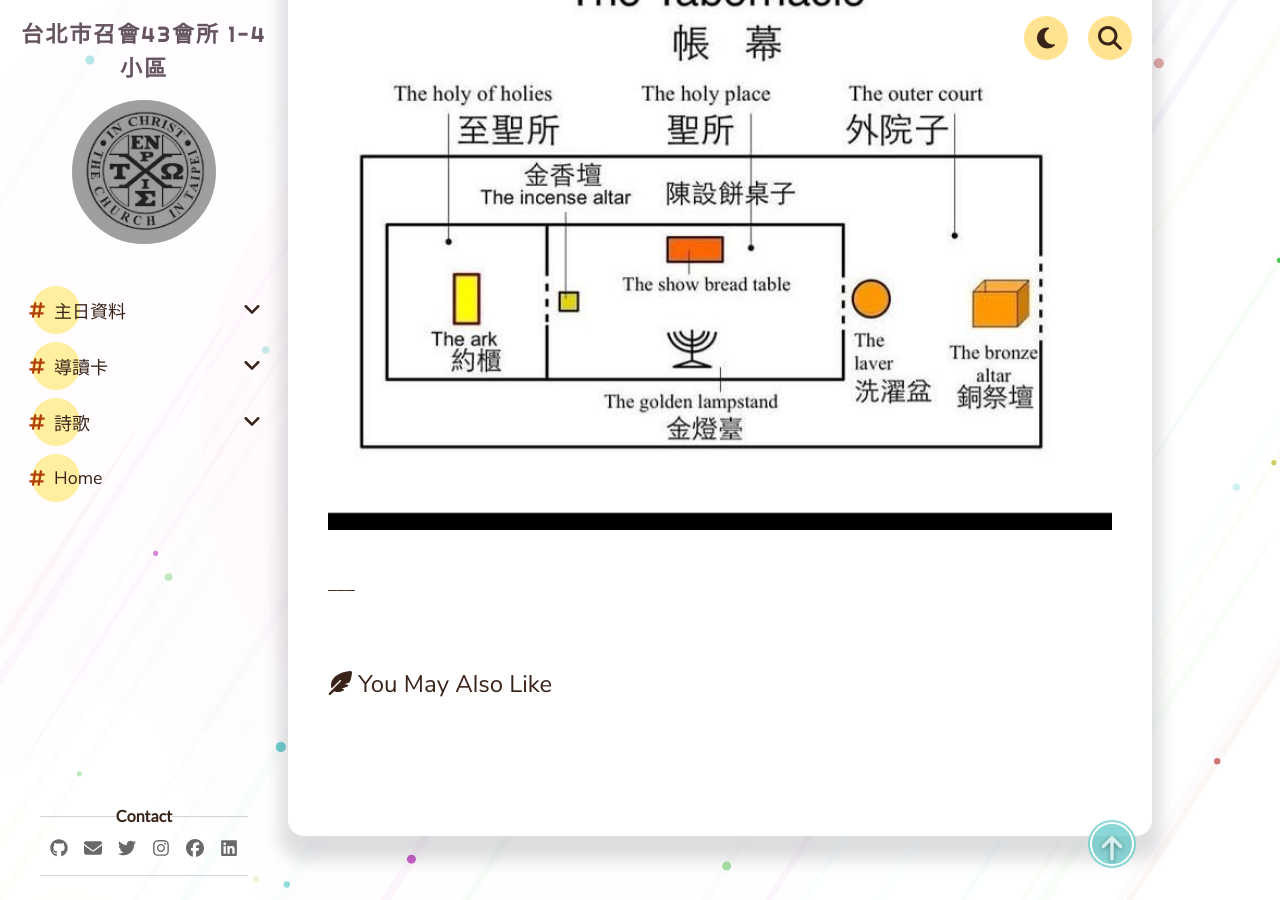
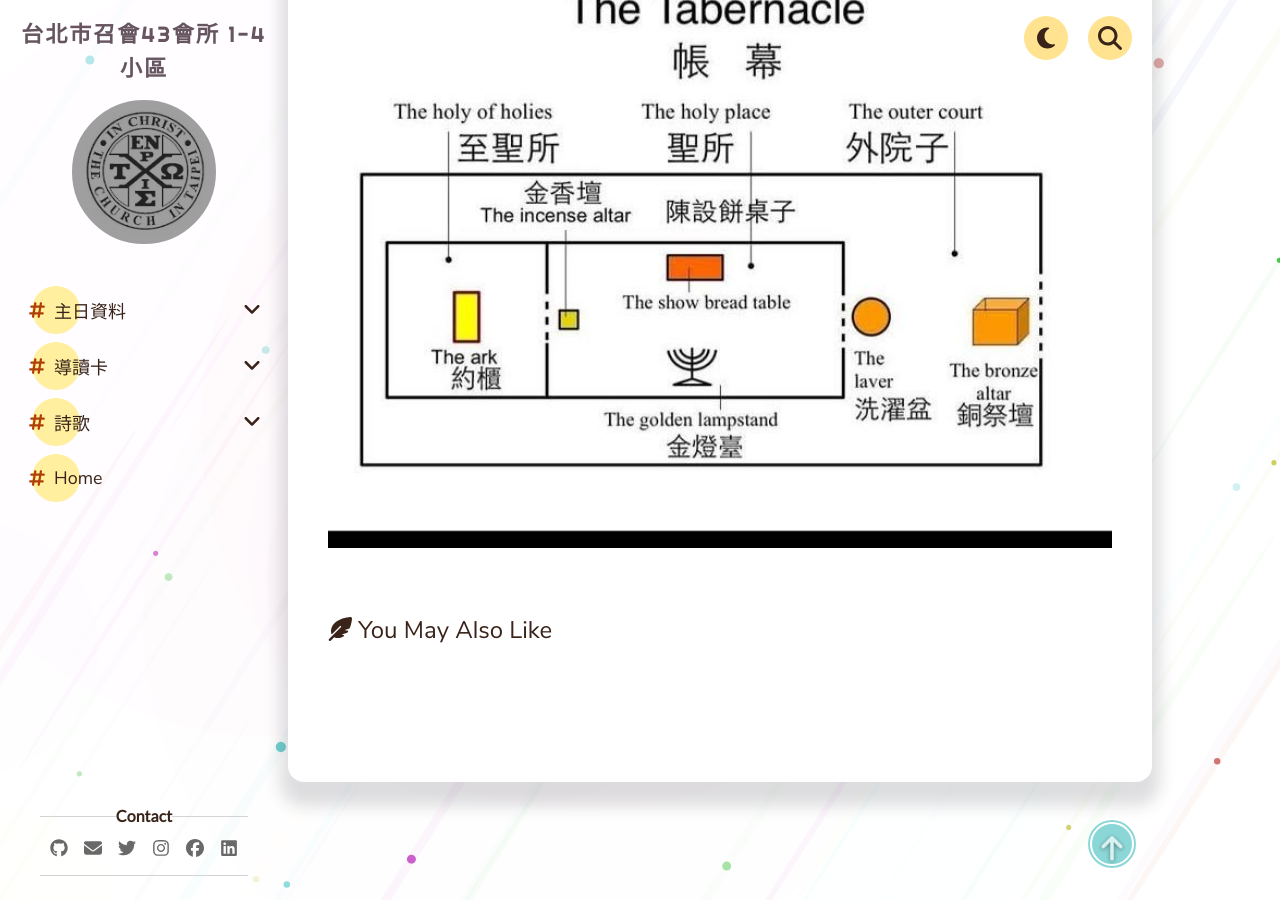
Before and after one commit to cit-hall-43/cit-hall-43.github.io, a Jekyll site: the page built from _pages/主日資料/2024/1131222主日簡報.md, in a window 1280 px wide and 900 px high, scrolled down 6405 px. Built offline with Jekyll 4.4.1, drawn with Linux system fonts in a browser that asks for light colours; comment, search, counter and statistics services are not loaded.

Commit message:
hot fixed

```diff
--- a/_pages/主日資料/2024/1131222主日簡報.md
+++ b/_pages/主日資料/2024/1131222主日簡報.md
@@ -54,6 +54,6 @@
 **基路伯表徵基督的照耀** <u>神在其中與我們相會並和我們說話的榮耀，乃是基督的照耀</u>。<u>基督的照耀是神聖的，祂乃是神榮耀所發的光輝</u>。然而，基督的神性不是這種照耀的根基，祂照耀的根基乃是用來作櫃的皂莢木。不是金子支持皂莢木，而是皂莢木支持金子，基督以祂的人性為根基，來彰顯神性。<u>今天在我們的經歷中，我們需要耶穌的人性，好彰顯基督神聖的性情。</u>
 
 # 彼此分享
+___
 
 ![帳幕](/assets/img/The_Tabernacle.jpg "The Tabernacle")
-___
```
